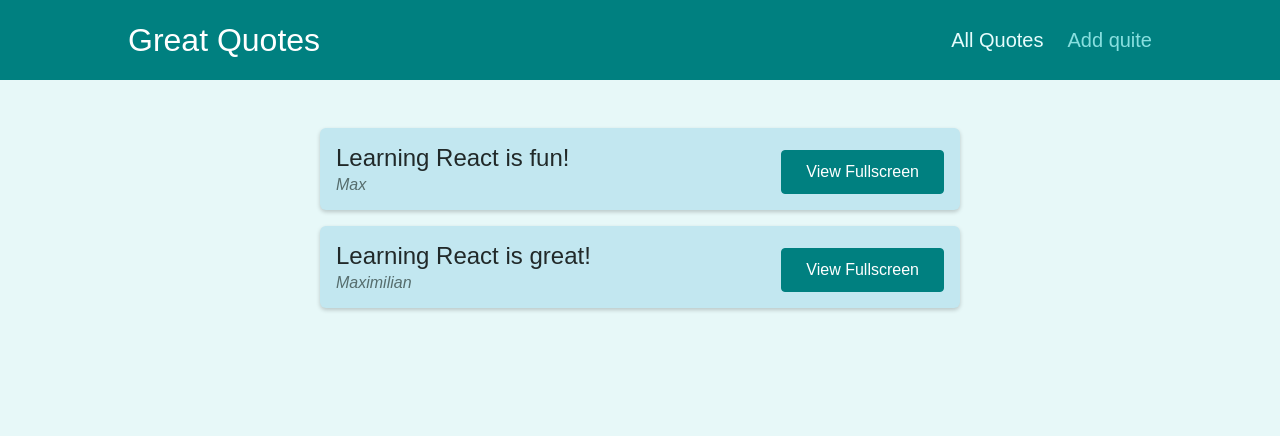
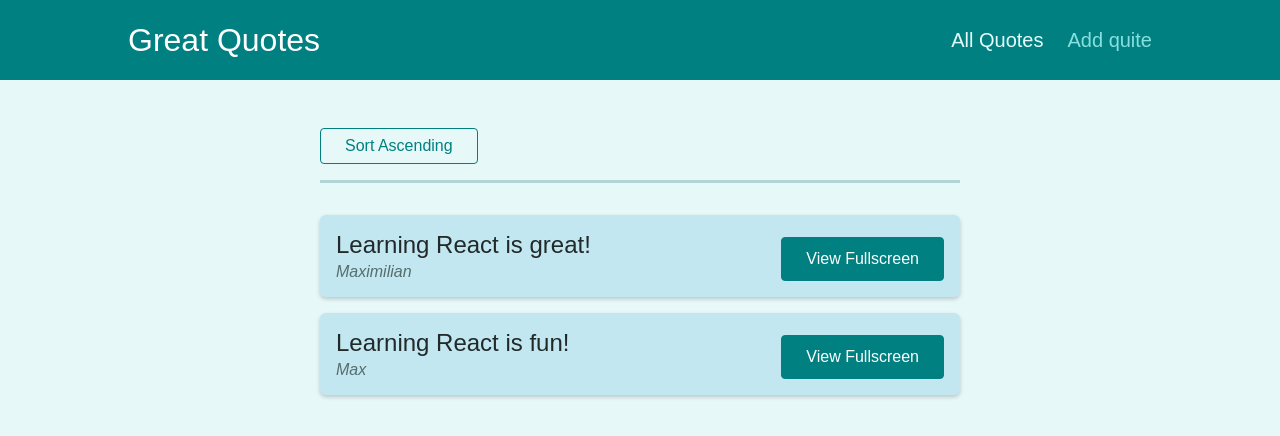
Before and after one commit to Vika28/quotes_project, a React (Create React App) app: page /quotes in a window 1280 px wide. Shown: the top 436 px of the page. Built offline with nearby package versions, Linux system fonts and the light colour scheme.

Commit message:
added nested routes

```diff
--- a/src/components/quotes/QuoteForm.js
+++ b/src/components/quotes/QuoteForm.js
@@ -1,10 +1,11 @@
-import { useRef } from 'react';
-
+import {Fragment, useRef, useState} from 'react';
+import { Prompt } from 'react-router-dom';
 import Card from '../UI/Card';
 import LoadingSpinner from '../UI/LoadingSpinner';
 import classes from './QuoteForm.module.css';
 
 const QuoteForm = (props) => {
+  const [isEntered, setIsEntered] = useState(false);
   const authorInputRef = useRef();
   const textInputRef = useRef();
 
@@ -19,9 +20,26 @@
     props.onAddQuote({ author: enteredAuthor, text: enteredText });
   }
 
+  const finishEnteredHandler = () => {
+    setIsEntered(false);
+  };
+
+  const formFocusedHandler = () => {
+    console.log('focus');
+    setIsEntered(true);
+  };
+
   return (
+      <Fragment>
+        <Prompt
+            when={isEntered}
+            message={() => 'Are you sure you want to leave'}
+          />
         <Card>
-      <form className={classes.form} onSubmit={submitFormHandler}>
+          <form
+              onFocus={formFocusedHandler}
+              className={classes.form}
+              onSubmit={submitFormHandler}>
             {props.isLoading && (
                 <div className={classes.loading}>
                   <LoadingSpinner />
@@ -37,10 +55,13 @@
               <textarea id='text' rows='5' ref={textInputRef}></textarea>
             </div>
             <div className={classes.actions}>
-          <button className='btn'>Add Quote</button>
+              <button
+                  onClick={finishEnteredHandler}
+                  className='btn'>Add Quote</button>
             </div>
           </form>
         </Card>
+      </Fragment>
   );
 };
 
--- a/src/components/quotes/QuoteList.js
+++ b/src/components/quotes/QuoteList.js
@@ -1,13 +1,40 @@
 import { Fragment } from 'react';
+import { useHistory, useLocation } from "react-router-dom";
 
 import QuoteItem from './QuoteItem';
 import classes from './QuoteList.module.css';
 
+const sortQuotes = (quotes, ascending) => {
+    return quotes.sort((quoteA, quoteB) => {
+        if (ascending) {
+            return quoteA.id > quoteB.id ? 1 : -1;
+        } else {
+            return quoteA.id < quoteB.id ? 1 : -1;
+        }
+    });
+};
+
 const QuoteList = (props) => {
-  return (
+    const history = useHistory();
+    const location = useLocation();
+
+    const queryParams = new URLSearchParams(location.search);
+
+    const isSortingAscending = queryParams.get('sort') === 'asc';
+
+    const sortedQuotes = sortQuotes(props.quotes, isSortingAscending);
+
+    const changeSortingHandler = () => {
+        history.push('/quotes?sort=' + (isSortingAscending ? 'desc' : 'asc'));
+    };
+
+    return (
     <Fragment>
+        <div className={classes.sorting}>
+            <button onClick={changeSortingHandler}>Sort {isSortingAscending ? 'Descending' : 'Ascending'}</button>
+        </div>
       <ul className={classes.list}>
-        {props.quotes.map((quote) => (
+        {sortedQuotes.map((quote) => (
           <QuoteItem
             key={quote.id}
             id={quote.id}
@@ -17,7 +44,7 @@
         ))}
       </ul>
     </Fragment>
-  );
+    );
 };
 
 export default QuoteList;
--- a/src/pages/NewQuote.js
+++ b/src/pages/NewQuote.js
@@ -1,8 +1,13 @@
 import QuoteForm from "../components/quotes/QuoteForm";
+import {useHistory} from "react-router-dom";
 
 const NewQuote = () => {
+    const history = useHistory();
+
     const addQuoteHandler = (quoteData) => {
         console.log(quoteData);
+
+        history.push('/quotes')
     };
 
     return (
--- a/src/pages/QuoteDetail.js
+++ b/src/pages/QuoteDetail.js
@@ -1,5 +1,5 @@
 import { useParams } from "react-router-dom";
-import { Route } from "react-router-dom";
+import { Route, Link } from "react-router-dom";
 import Comments from "../components/comments/Comments";
 import HighlightedQuote from "../components/quotes/HighlightedQuote";
 
@@ -22,7 +22,12 @@
                 text={quote.text}
                 author={quote.author}
             />
-            <div>{params.quoteId}</div>
+            <Route path={`/quotes/${params.quoteId}`} exact>
+                <div className='centered'>
+                    <Link className='btn--flat' to={`/quotes/${params.quoteId}/comments`}>Load Comments</Link>
+                </div>
+            </Route>
+
             <Route path={`/quotes/${params.quoteId}/comments`}>
                 <Comments />
             </Route>
```
Lines whose indentation alone changed are shown as unchanged.
